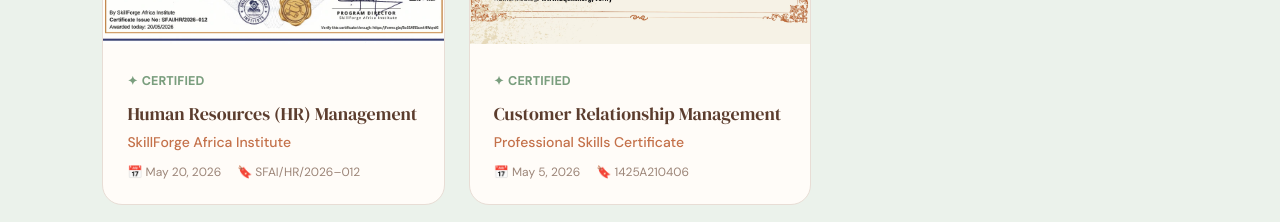
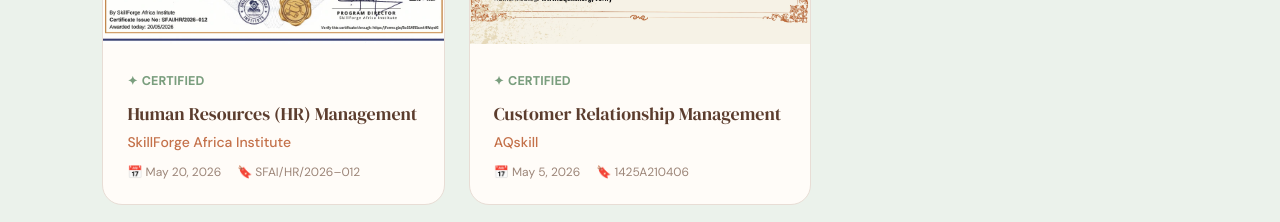
Before and after one commit to Sammy-blaq/harirah-portfolio, a React (Vite) app: page / in a window 1280 px wide. Shown: the part 5100-5322 px from the top of the page. Built offline with nearby package versions, Linux system fonts and the light colour scheme.

Commit message:
changed issued name

```diff
--- a/src/components/Certifications.jsx
+++ b/src/components/Certifications.jsx
@@ -59,7 +59,7 @@
             <div className="p-6">
               <span className="text-xs font-semibold text-[#7A9E7E] uppercase tracking-wider">✦ Certified</span>
               <h3 className="font-serif text-lg text-[#5C3D2E] mt-2 mb-1">Customer Relationship Management</h3>
-              <p className="text-sm text-[#C4714A] font-medium mb-3">Professional Skills Certificate</p>
+              <p className="text-sm text-[#C4714A] font-medium mb-3">AQskill</p>
               <div className="flex gap-4 flex-wrap text-xs text-[#9C8578]">
                 <span>📅 May 5, 2026</span>
                 <span>🔖 1425A210406</span>
```
